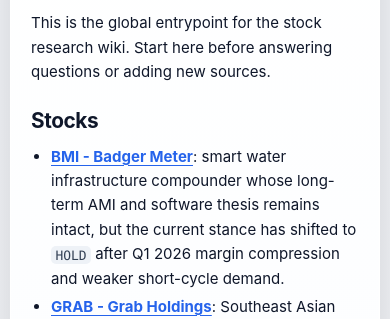
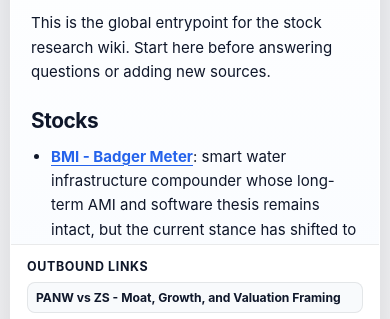
Before and after one commit to rsalek/reports, a website: page wiki/index.html in a window 390 px wide. Shown: the part 1633-1952 px from the top of the page. Drawn offline with Linux system fonts and the light colour scheme.

Commit message:
Constrain wiki reader scrolling

```diff
--- a/scripts/wiki-viewer/styles.css
+++ b/scripts/wiki-viewer/styles.css
@@ -111,12 +111,19 @@ input {
   margin: 22px auto 34px;
   display: grid;
   grid-template-columns: var(--side-column) minmax(420px, 1fr) var(--side-column);
+  grid-template-rows: minmax(0, 1fr);
   height: calc(100vh - 104px);
   min-height: 620px;
   background: rgba(255, 255, 255, 0.76);
   border: 1px solid rgba(255, 255, 255, 0.72);
   border-radius: var(--radius-lg);
   box-shadow: 0 28px 80px rgba(2, 8, 23, 0.22);
+  overflow: hidden;
+}
+
+.wiki-layout > * {
+  min-height: 0;
+  max-height: 100%;
   overflow: hidden;
 }
 
@@ -129,6 +136,7 @@ input {
   border-right: 1px solid var(--line);
   display: flex;
   flex-direction: column;
+  height: 100%;
   min-height: 0;
 }
 
@@ -369,7 +377,7 @@ input {
 #graphSvg {
   width: 100%;
   height: 100%;
-  min-height: 640px;
+  min-height: 0;
   display: block;
 }
 
@@ -422,8 +430,11 @@ input {
   border-left: 1px solid var(--line);
   display: flex;
   flex-direction: column;
+  height: 100%;
+  max-height: 100%;
   min-width: 0;
   min-height: 0;
+  overflow: hidden;
 }
 
 .reader-head {
@@ -465,9 +476,10 @@ input {
 }
 
 .reader-body {
-  flex: 1;
+  flex: 1 1 0;
   min-height: 0;
-  overflow: auto;
+  overflow-y: auto;
+  overflow-x: hidden;
   padding: 20px;
   font-size: 0.94rem;
   line-height: 1.62;
@@ -559,6 +571,8 @@ input {
   gap: 0;
   border-top: 1px solid var(--line);
   background: #ffffff;
+  max-height: 190px;
+  overflow: hidden;
 }
 
 .link-drawer section {
@@ -619,7 +633,9 @@ input {
     grid-column: 1 / -1;
     border-left: 0;
     border-top: 1px solid var(--line);
+    height: min(620px, calc(100vh - 120px));
     min-height: 520px;
+    max-height: 620px;
   }
 }
 
@@ -650,6 +666,8 @@ input {
 
   .reader {
     order: 3;
+    height: min(620px, calc(100vh - 80px));
+    max-height: 620px;
   }
 
   .page-results {
--- a/wiki/assets/styles.css
+++ b/wiki/assets/styles.css
@@ -111,12 +111,19 @@ input {
   margin: 22px auto 34px;
   display: grid;
   grid-template-columns: var(--side-column) minmax(420px, 1fr) var(--side-column);
+  grid-template-rows: minmax(0, 1fr);
   height: calc(100vh - 104px);
   min-height: 620px;
   background: rgba(255, 255, 255, 0.76);
   border: 1px solid rgba(255, 255, 255, 0.72);
   border-radius: var(--radius-lg);
   box-shadow: 0 28px 80px rgba(2, 8, 23, 0.22);
+  overflow: hidden;
+}
+
+.wiki-layout > * {
+  min-height: 0;
+  max-height: 100%;
   overflow: hidden;
 }
 
@@ -129,6 +136,7 @@ input {
   border-right: 1px solid var(--line);
   display: flex;
   flex-direction: column;
+  height: 100%;
   min-height: 0;
 }
 
@@ -369,7 +377,7 @@ input {
 #graphSvg {
   width: 100%;
   height: 100%;
-  min-height: 640px;
+  min-height: 0;
   display: block;
 }
 
@@ -422,8 +430,11 @@ input {
   border-left: 1px solid var(--line);
   display: flex;
   flex-direction: column;
+  height: 100%;
+  max-height: 100%;
   min-width: 0;
   min-height: 0;
+  overflow: hidden;
 }
 
 .reader-head {
@@ -465,9 +476,10 @@ input {
 }
 
 .reader-body {
-  flex: 1;
+  flex: 1 1 0;
   min-height: 0;
-  overflow: auto;
+  overflow-y: auto;
+  overflow-x: hidden;
   padding: 20px;
   font-size: 0.94rem;
   line-height: 1.62;
@@ -559,6 +571,8 @@ input {
   gap: 0;
   border-top: 1px solid var(--line);
   background: #ffffff;
+  max-height: 190px;
+  overflow: hidden;
 }
 
 .link-drawer section {
@@ -619,7 +633,9 @@ input {
     grid-column: 1 / -1;
     border-left: 0;
     border-top: 1px solid var(--line);
+    height: min(620px, calc(100vh - 120px));
     min-height: 520px;
+    max-height: 620px;
   }
 }
 
@@ -650,6 +666,8 @@ input {
 
   .reader {
     order: 3;
+    height: min(620px, calc(100vh - 80px));
+    max-height: 620px;
   }
 
   .page-results {
--- a/wiki/data/search.json
+++ b/wiki/data/search.json
@@ -1,5 +1,5 @@
 {
-  "generatedAt": "2026-04-28T13:39:45.700Z",
+  "generatedAt": "2026-04-28T13:45:32.082Z",
   "records": [
     {
       "id": "wiki/Stock Knowledge Wiki",
```
Also changed, not shown: wiki/data/graph.json.
